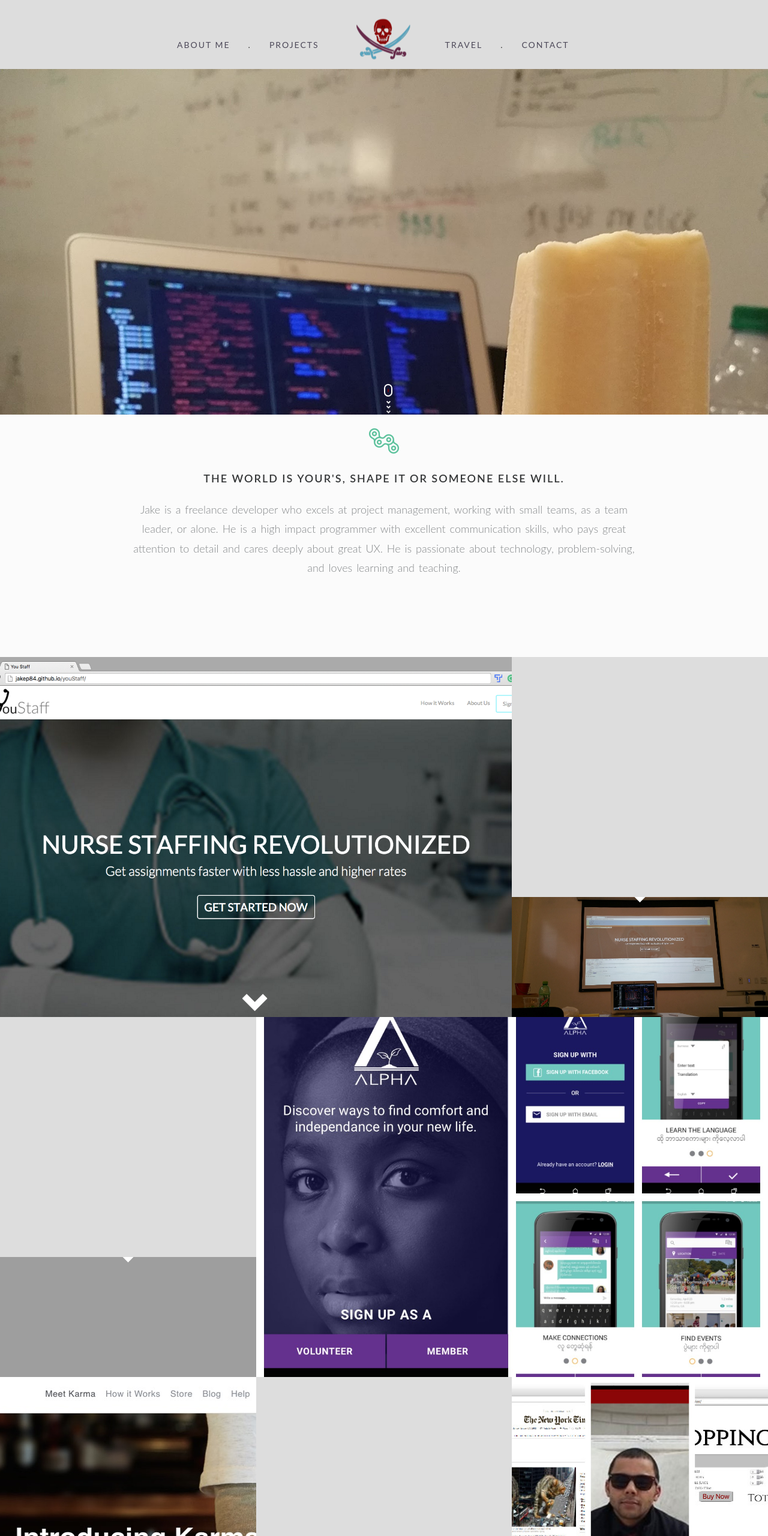
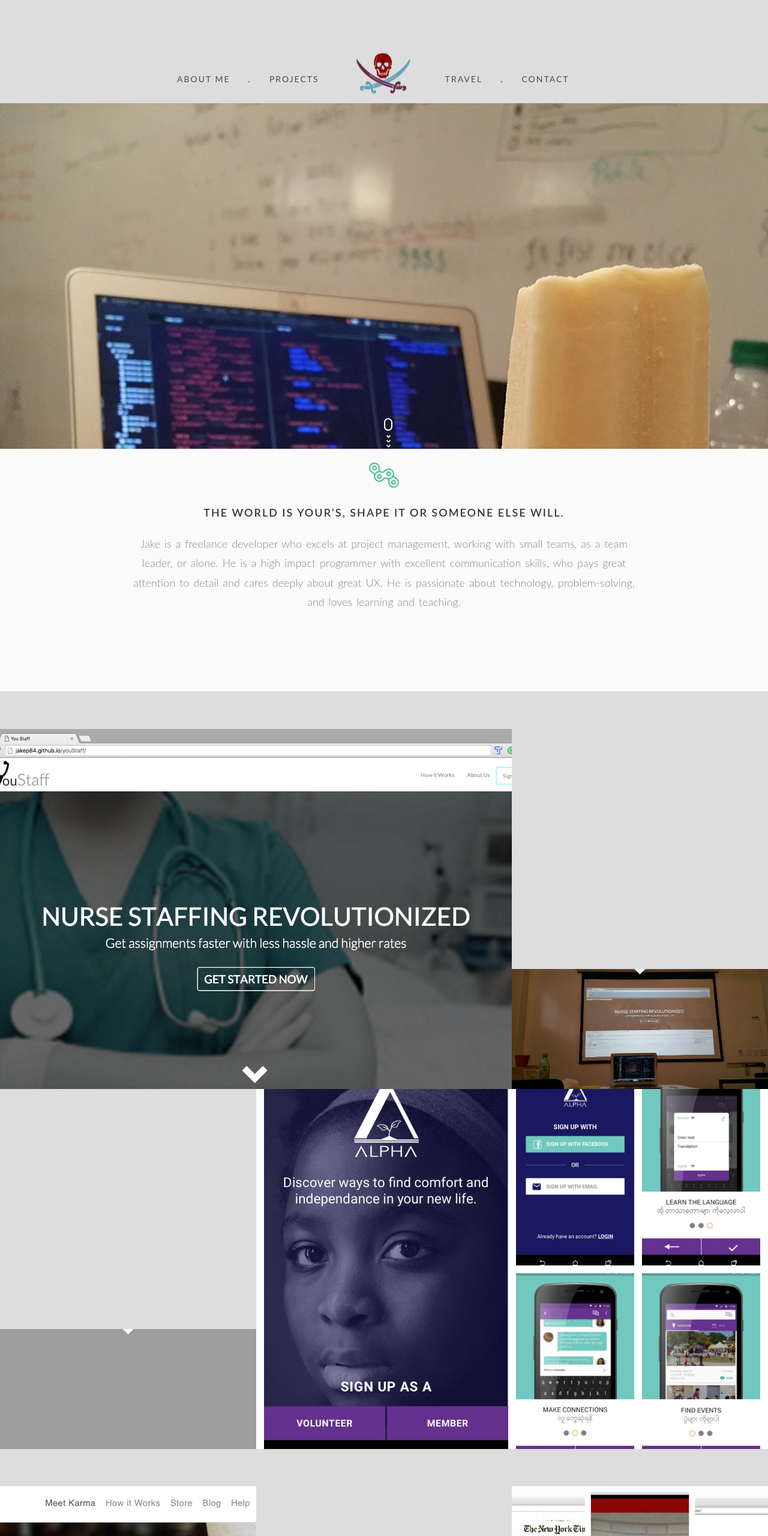
Before and after one commit to jakep84/jpOnline, a plain HTML site: page index.html in a window 1280 px wide. Shown: the top 2560 px of the page at 60% size. Drawn offline with nearby package versions, Linux system fonts and the light colour scheme; grey boxes are pictures that could not be loaded.

Commit message:
6/11 1958

```diff
--- a/css/styles.css
+++ b/css/styles.css
@@ -228,8 +228,8 @@ header ul li a { display: block; margin: 0 30px; color: #4d4959; }
 .arrow { background: url(../img/arrow.png) no-repeat center center; width: 21px; height: 10px; margin: -1px auto 0 auto; }
 .logo-1 { width: 60px; height: 100px; background: url(../img/ribbon_2.png); position: absolute; left: 50%; top: 50%; margin-left: -56px; margin-top: -59px; }
 .logo-2 { width: 177px; height: 179px; background: url(../img/meanIconSizedFinal.png); position: absolute; left: 50%; top: 50%; margin-top: -70px; margin-left: -90px; }
-.logo-3 { width: 208px; height: 67px; background: url(../img/bicycles-sml-logo.png); position: absolute; left: 50%; top: 50%; margin-left: -110px; margin-top: -10px; }
-.flex-container { background-color: #f7f7f7; padding: 125px 0 35px; text-align: center; }
+.logo-3 { width: 208px; height: 67px; background: url(../img/); position: absolute; left: 50%; top: 50%; margin-left: -110px; margin-top: -10px; }
+.flex-container { background-color: #f7f7f7; padding: 125px 0 35px; text-align: center; padding-bottom: 11%;}
 .flex-twitter-icon { width: 32px; height: 27px; background: url(../img/twitter-bird.png) no-repeat center center; margin: 0 auto; }
 p.twitter-post { color: #848789; font-size: 24px; font-style: italic; font-weight: 300; margin-bottom: 100px; }
 .left-box-1 { width:50%; float: left; }
@@ -451,3 +451,9 @@ width: 14px;
 #work {
     padding-top:40px;
 }
+
+.padMe {
+    margin-left: -15px;
+    margin-right: -15px;
+    padding-top:5%;
+}
--- a/index.html
+++ b/index.html
@@ -35,7 +35,7 @@
 	<body>
 		<header>
 			<div class="container">
-				<div class="row">
+				<div class="row padMe">
 					<div class="responsive-logo"></div>
 					<div class="pullcontainer">
 						<a href="#" id="pull"><i class="fa fa-bars fa-2x"></i></a>
@@ -80,7 +80,7 @@
 			</div>
 		</div>
 		<div class="container-fluid">
-			<div class="row">
+			<div class="padMe">
 				<div class="col-md-8 section-1" id="work">
 					<div class="logo-1 wp1"></div>
 				</div>
@@ -95,7 +95,7 @@
 					</div>
 				</div>
 			</div>
-			<div class="row">
+			<div class="padMe">
 				<div class="col-md-4 section-text nopadding">
 					<div class="wp5">
 						<h2 class="mech">Alpha</h2>
@@ -112,7 +112,7 @@
 			</div>
 		</div>
 		<div class="container-fluid">
-			<div class="row">
+			<div class="padMe">
 				<div class="col-md-4 section-3">
 					<div class="logo-3 wp3"></div>
 				</div>
@@ -129,11 +129,14 @@
 				<div class="col-md-4 section-4"></div>
 			</div>
 		</div>
+
 		<section class="flex-container">
 			<div class="container">
 				<div class="row">
 					<div class="col-md-12">
-						<div class="flexslider">
+                        <h1>Don't climb mountains so that people can see you. Climb mountains so that you can see the world.</h1>
+<!--
+					<div class="flexslider">
 							<ul class="slides">
 								<li>
 									<div class="flex-twitter-icon"></div>
@@ -159,9 +162,11 @@
 							</ul>
 						</div>
 					</div>
+-->
 				</div>
 			</div>
 		</section>
+
 		<div class="container-fluid" id="travel">
 			<div class="row">
 				<div id="effect" class="effects clearfix">
```
